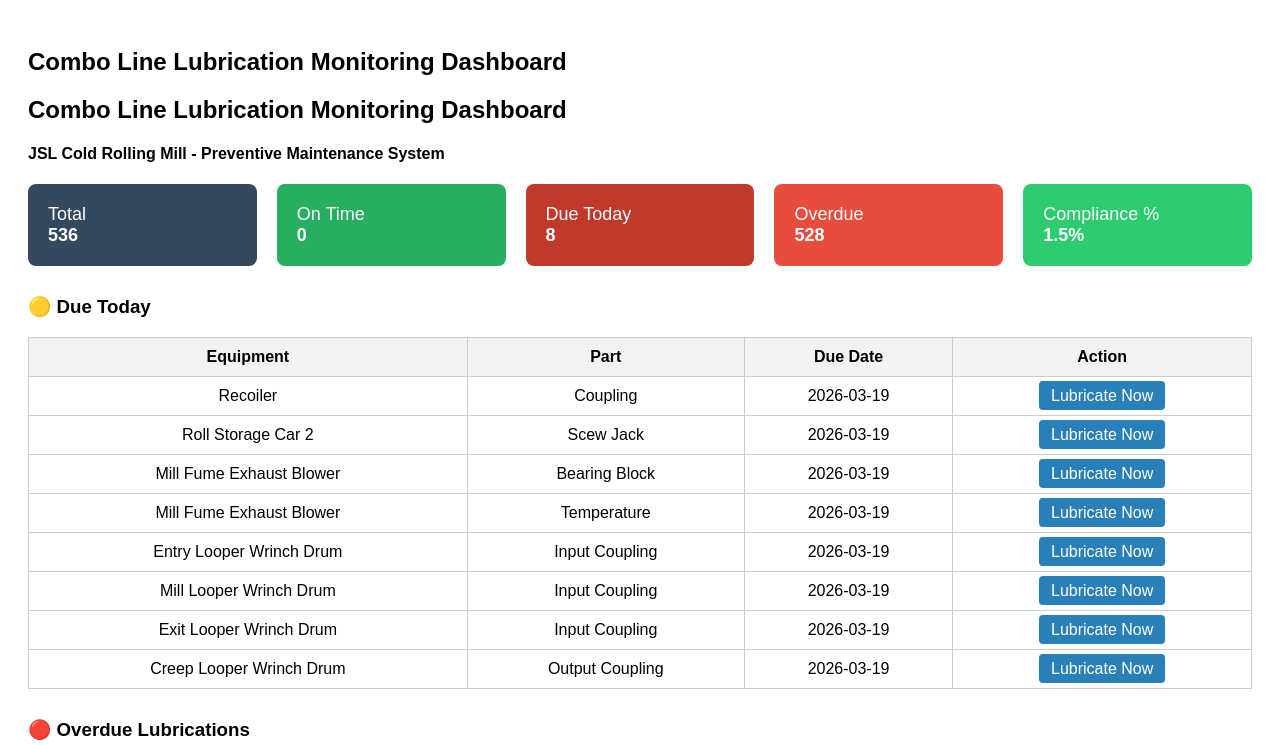
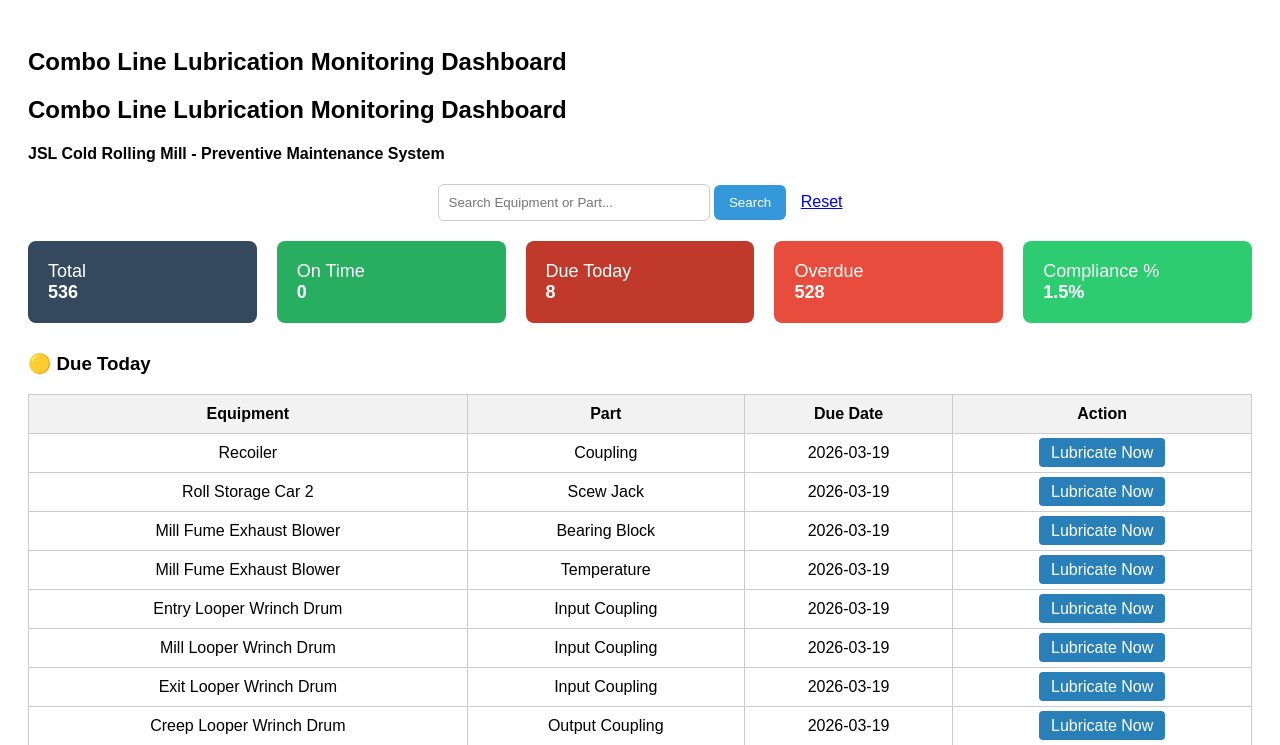
Before and after one commit to Ruchi11092002/lubrication-app, a Flask app: page /dashboard-ui in a window 1280 px wide. Shown: the top 745 px of the page. Run offline with Flask 3, Linux system fonts and the light colour scheme; data comes from the database, SQL or seed files in the repository; data that the repository does not hold is empty.

Commit message:
Added search filter to dashboard

```diff
--- a/app.py
+++ b/app.py
@@ -151,6 +151,7 @@ def dashboard():
 
 @app.route('/dashboard-ui')
 def dashboard_ui():
+    search_query = request.args.get('search', '').lower()
     lubrications = LubricationMaster.query.filter_by(is_active=True).all()
 
     total = len(lubrications)
--- a/templates/dashboard.html
+++ b/templates/dashboard.html
@@ -1,7 +1,7 @@
 <!DOCTYPE html>
 <html>
 <head>
-    <title>Lubrication Dashboard</title>
+    <title>Combo Line Lubrication Monitoring Dashboard</title>
     <style>
         body {
             font-family: Arial;
@@ -49,6 +49,22 @@
 <h2><h2>Combo Line Lubrication Monitoring Dashboard</h2></h2>
 <h2>Combo Line Lubrication Monitoring Dashboard</h2>
 <h4>JSL Cold Rolling Mill - Preventive Maintenance System</h4>
+
+<form method="GET" style="text-align:center; margin-bottom:20px;">
+    <input
+        type="text"
+        name="search"
+        placeholder="Search Equipment or Part..."
+        value="{{ request.args.get('search', '') }}"
+        style="padding:10px; width:250px; border-radius:6px; border:1px solid #ccc;"
+    >
+
+    <button type="submit" style="padding:10px 15px; border:none; background:#3498db; color:white; border-radius:6px;">
+        Search
+    </button>
+
+    <a href="/dashboard-ui" style="margin-left:10px;">Reset</a>
+</form>
 
 <div class="cards">
     <div class="card total">
```
